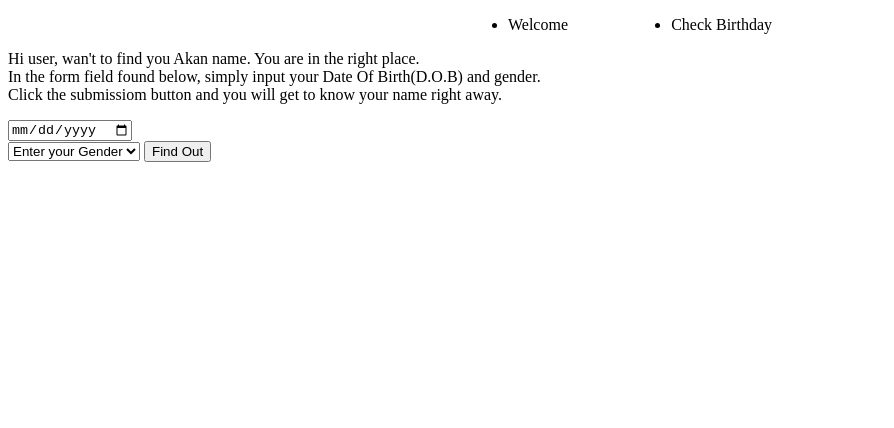
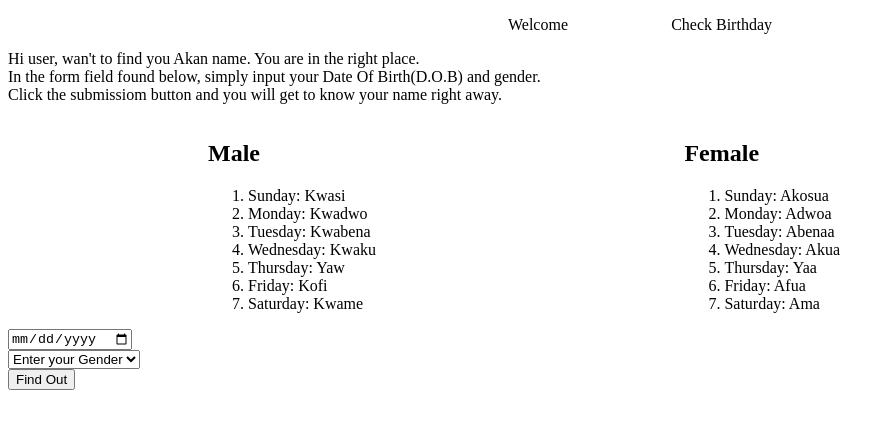
Before and after one commit to Samuel-Muriuki/Akan-Names, a plain HTML site: page index.html in a window 1280 px wide. Shown: the whole page, without its empty margins (0-894 px from the left). Drawn offline with Linux system fonts and the light colour scheme.

Commit message:
It will add the names to be displayed

```diff
--- a/index.html
+++ b/index.html
@@ -21,6 +21,36 @@
         Click the submissiom button and you will get to know your name right
         away.
       </p>
+      <div class="names-list">
+        <div>
+          <h2>Male</h2>
+      <p>
+        <ol>
+          <li>Sunday: Kwasi</li>
+          <li>Monday: Kwadwo</li>
+          <li>Tuesday: Kwabena</li>
+          <li>Wednesday: Kwaku</li>
+          <li>Thursday: Yaw</li>
+          <li>Friday: Kofi</li>
+          <li>Saturday: Kwame</li>
+        </ol>
+      </p>
+        </div>
+      <div>
+        <h2>Female</h2>
+      <p>
+        <ol>
+          <li>Sunday: Akosua</li>
+          <li>Monday: Adwoa</li>
+          <li>Tuesday: Abenaa</li>
+          <li>Wednesday: Akua</li>
+          <li>Thursday:  Yaa</li>
+          <li>Friday: Afua</li>
+          <li>Saturday: Ama</li>
+        </ol>
+      </p>
+      </div>
+      </div>
     </div>
     <div class="form">
       <form action="">
@@ -31,7 +61,7 @@
         <option>Male</option>
         <option>Female</option>
       </select>
-      <button onclick="">Find Out</button>
     </div>
+    <button onclick="">Find Out</button>
   </body>
 </html>
--- a/styles.css
+++ b/styles.css
@@ -3,3 +3,14 @@ ul {
     justify-content: space-between;
     padding: 0px 500px;
 }
+
+.top>ul>li {
+    list-style-type: none;
+}
+
+.names-list {
+    display: flex;
+    width: 50%;
+    justify-content: space-between;
+    padding: 0px 200px;
+}
```
